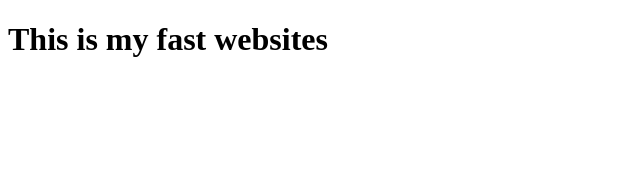
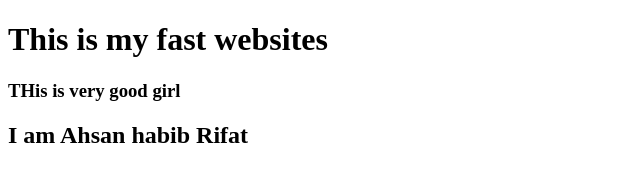
Before and after one commit to AhsanPHero/my-fast-website, a plain HTML site: page index.html in a window 1280 px wide. Shown: the whole page, without its empty margins (0-640 px from the left). Drawn offline with Linux system fonts and the light colour scheme.

Commit message:
learned github

```diff
--- a/index.html
+++ b/index.html
@@ -8,5 +8,7 @@
 </head>
 <body>
     <h1>This is my fast websites</h1>
+    <h3>THis is very good girl</h3>
+    <h2>I am Ahsan habib Rifat</h2>
 </body>
 </html>
```
